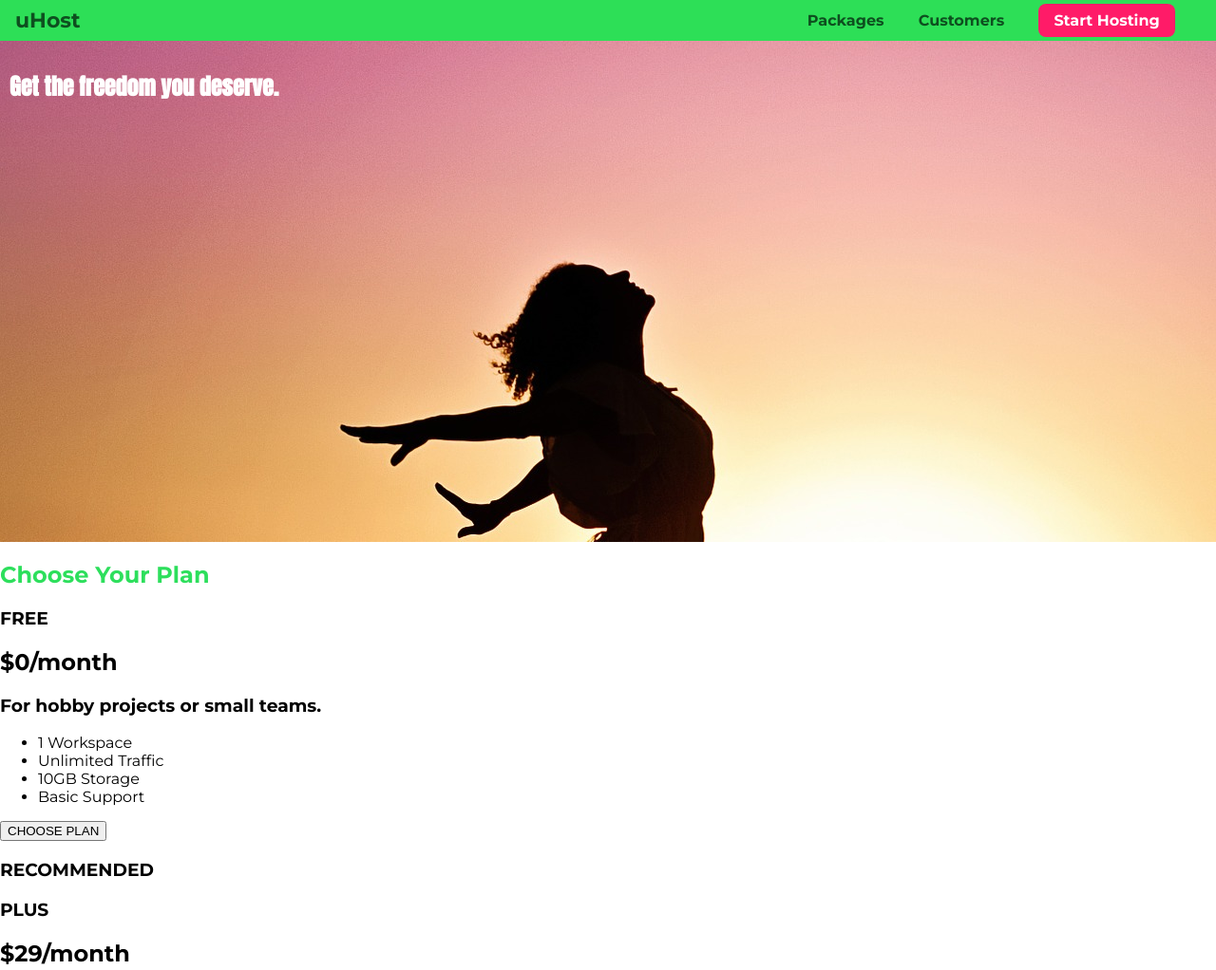
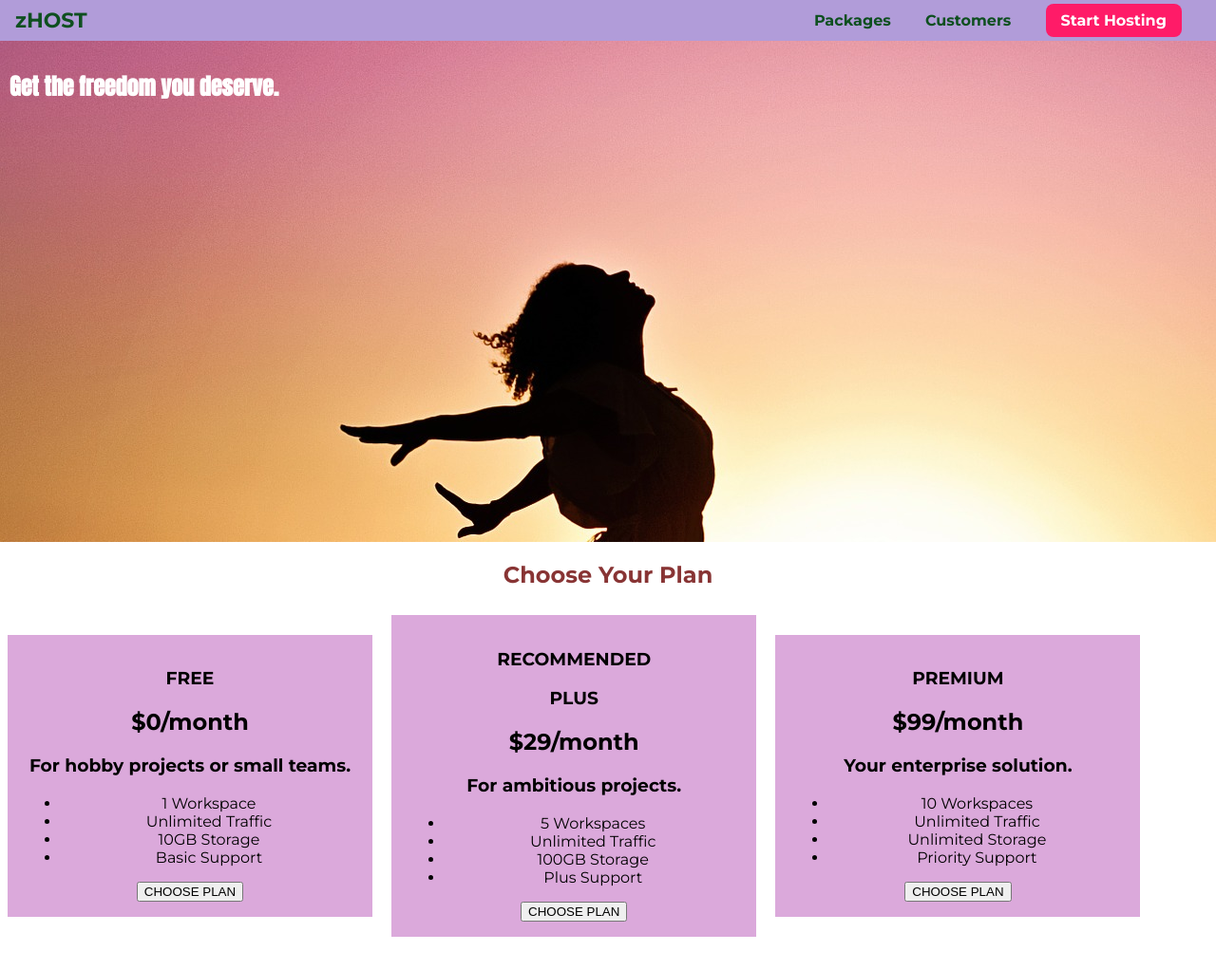
Before and after one commit to szaidi005/uHost, a plain HTML site: page index.html in a window 1280 px wide. Shown: the top 1022 px of the page at 95% size. After the commit the page ends 995 px from the top, so only its background shows below. Drawn offline with Linux system fonts and the light colour scheme.

Commit message:
styled product choose your product section

```diff
--- a/index.html
+++ b/index.html
@@ -20,7 +20,7 @@
     <header class="main-header">
       <div>
         <a href="index.html" class="main-header__brand">
-          uHost
+        zHOST
         </a>
       </div>
       <nav class="main-nav">
@@ -44,7 +44,7 @@
       <section id="plans">
         <h1 class="section-title">Choose Your Plan</h1>
         <div>
-          <article>
+          <article class="plan">
               <h1>FREE</h1>
               <h2>$0/month</h2>
               <h3>For hobby projects or small teams.</h3>
@@ -58,7 +58,7 @@
                   <button>CHOOSE PLAN</button>
               </div>
           </article>
-          <article>
+          <article class="plan">
               <h1>RECOMMENDED</h1>
               <h1>PLUS</h1>
               <h2>$29/month</h2>
@@ -73,7 +73,7 @@
                   <button>CHOOSE PLAN</button>
               </div>
           </article>
-          <article>
+          <article class="plan">
               <h1>PREMIUM</h1>
               <h2>$99/month</h2>
               <h3>Your enterprise solution.</h3>
--- a/main.css
+++ b/main.css
@@ -15,12 +15,23 @@ body {
 }
 
 .section-title {
-  color: #2ddf5c;
+  color: #883434;
+  text-align: center;
 }
 
 #product-overview h1 {
   color: white;
   font-family: "Anton", sans-serif;
+}
+
+.plan {
+  background: #dba9db;
+  text-align: center;
+  padding: 16px;
+  margin: 8px;
+  display: inline-block;
+  width: 30%;
+  vertical-align: middle;
 }
 
 /* h1 {
@@ -29,7 +40,7 @@ body {
 
 .main-header {
   width: 100%;
-  background: #2ddf57;
+  background: #b19cd9;
   padding: 8px 16px;
 }
 
```
